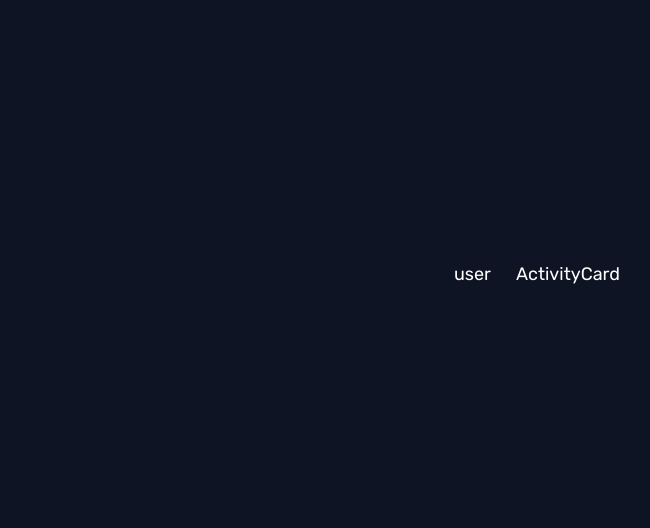
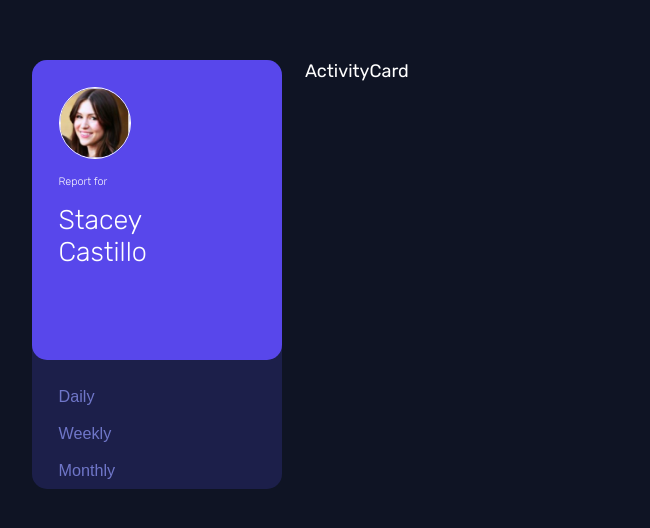
Before and after one commit to Somayeh-Kargosha/ticket-tracking-dashboard, a React (Vite) app: page / in a window 1280 px wide. Shown: the part 126-654 px from the top of the page, without its empty margins (50-700 px from the left). Built offline with nearby package versions, Linux system fonts and the light colour scheme.

Commit message:
Create UserCard component

```diff
--- /dev/null
+++ b/src/components/UserCard.scss
@@ -0,0 +1,65 @@
+.user-card-container {
+  width: 250px;
+  height: 100%;
+  background-color: var(--dark-blue);
+  border-radius: 15px;
+
+  .user-card {
+    background-color: var(--primary-blue);
+    padding: 1.5rem;
+    border-radius: 15px;
+    color: var(--text-primary);
+    height: 300px;
+    .avatar-container {
+      margin-right: 1rem;
+      display: flex;
+      justify-content: center;
+      align-items: center;
+      width: 4rem;
+      height: 4rem;
+      overflow: hidden;
+      border-radius: 50%;
+      border: 1.5px solid white;
+      .avatar {
+        width: 4rem;
+        height: 4rem;
+      }
+    }
+
+    p {
+      font-size: 0.6rem;
+      padding: 0.9rem 0;
+    }
+    h2,
+    p {
+      font-weight: 300;
+    }
+  }
+  .timeframe-options {
+    align-items: center;
+    padding: 0 1rem;
+    color: var(--text-primary);
+    .btn-container {
+      display: grid;
+      margin-top: 1rem;
+      button {
+        background: none;
+        text-align: start;
+        padding: 0.5rem;
+        border: none;
+        text-transform: capitalize;
+        color: var(--text-secondary);
+        cursor: pointer;
+        font-size: 0.9rem;
+        transition: 0.3s;
+        &:hover {
+          color: var(--text-hover);
+        }
+      }
+
+      .active {
+        color: var(--text-primary);
+      }
+    }
+  }
+}
--- a/src/components/UserCard.tsx
+++ b/src/components/UserCard.tsx
@@ -1,4 +1,34 @@
-const UserCard = () => {
-  return <div>user</div>;
+import React from "react";
+import "./UserCard.scss";
+
+const UserCard: React.FC = () => {
+  return (
+    <div className="user-card-container">
+      <div className="user-card">
+        <div className="avatar-container">
+          <img
+            src="src/assets/images/avatar.png"
+            alt="User Avatar"
+            className="avatar"
+          />
+        </div>
+        <div>
+          <p>Report for</p>
+          <div className="user-title">
+            <h2>Stacey</h2>
+            <h2>Castillo</h2>
+          </div>
+        </div>
+      </div>
+      <div className="timeframe-options">
+        <div className="btn-container">
+          {["daily", "weekly", "monthly"].map((tf) => (
+            <button key={tf}>{tf}</button>
+          ))}
+        </div>
+      </div>
+    </div>
+  );
 };
+
 export default UserCard;
```
